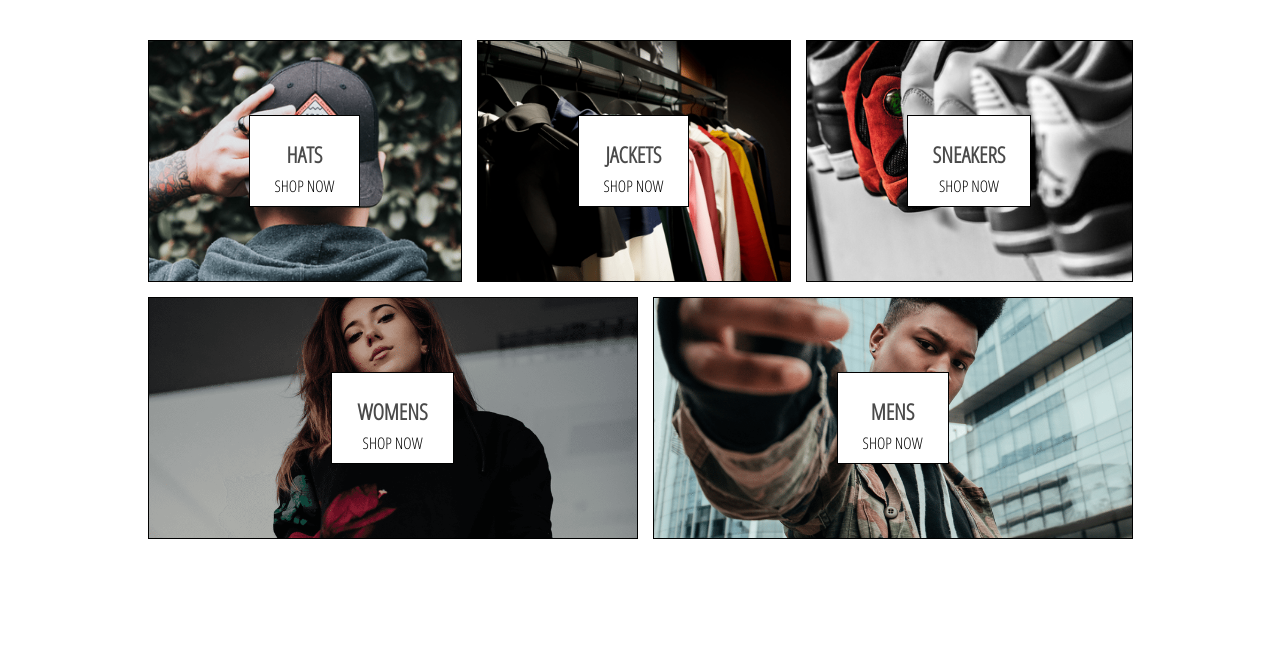
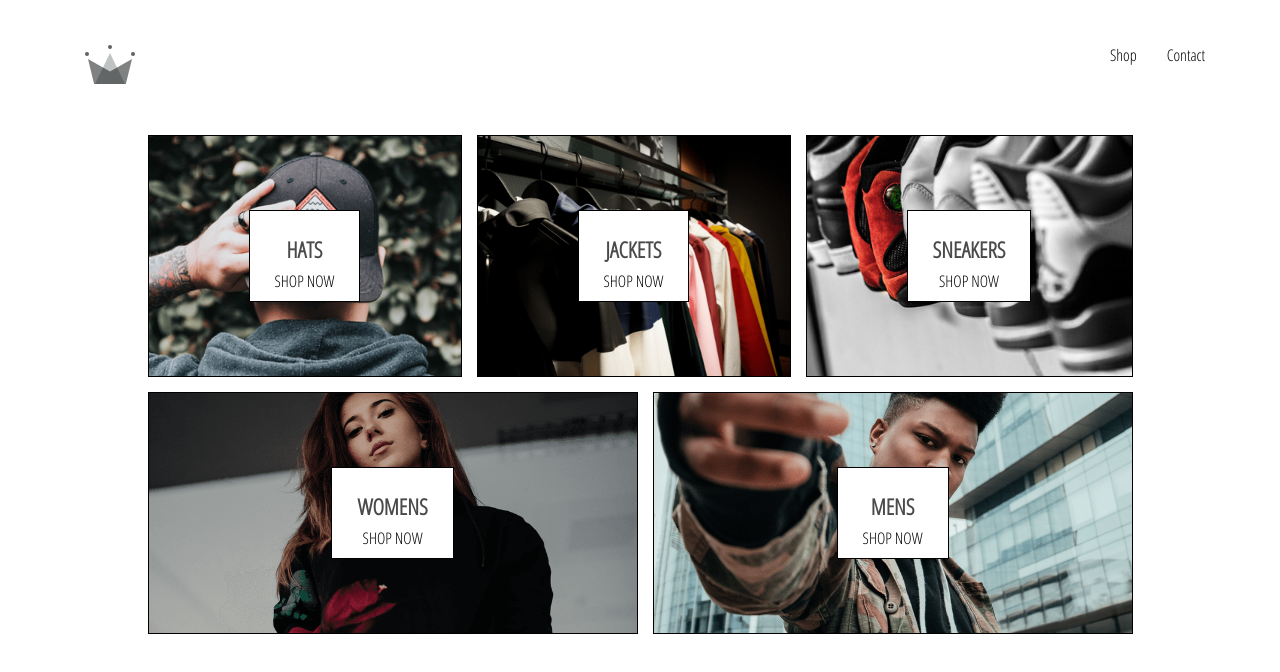
Before and after one commit to Attamjot/crownEcommerce, a React (Create React App) app: page / in a window 1280 px wide. Shown: the top 672 px of the page. Built offline with nearby package versions, Linux system fonts and the light colour scheme.

Commit message:
Added headerComponent and linking to homepage, ShopPage, contactUs page

```diff
--- /dev/null
+++ b/src/components/header/header.component.js
@@ -0,0 +1,20 @@
+import React from 'react';
+import { Link }  from 'react-router-dom';
+import {ReactComponent as Logo} from '../../assets/crown.svg';
+
+import './header.styles.scss';
+
+
+const Header = () => (
+    <div className="header">
+      <Link className="logo-container" to="/">
+        <Logo />
+      </Link>
+      <div className="options">
+          <Link className="option" to="/shop">Shop</Link>
+          <Link className="option" to="/contact">Contact</Link>
+      </div>
+    </div>
+);
+
+export default Header;
--- /dev/null
+++ b/src/components/header/header.styles.scss
@@ -0,0 +1,25 @@
+.header {
+    height: 70px;
+    width: 100%;
+    display: flex;
+    justify-content: space-between;
+    margin-bottom: 25px;
+
+    .logo-container {
+      height: 100%;
+      width: 70px;
+      padding: 25px;
+    }
+
+    .options {
+      width: 50%;
+      height: 100%;
+      display: flex;
+      align-items: center;
+      justify-content: flex-end;
+
+      .option {
+        padding: 10px 15px;
+      }
+    }
+  }
--- a/src/container/App.css
+++ b/src/container/App.css
@@ -2,3 +2,8 @@
     font-family: 'Open Sans Condensed', sans-serif;
     padding: 20px 60px;
 }
+
+a {
+    text-decoration: none;
+    color: black;
+}
--- a/src/container/App.js
+++ b/src/container/App.js
@@ -1,9 +1,14 @@
 import React, { Component } from 'react';
 import './App.css';
 import { Route, Switch } from 'react-router-dom';
+import Header from '../components/header/header.component';
 
 import Homepage from '../pages/homepage/homepage.component';
 import ShopPage from '../pages/shop/shop.component';
+
+const ContactUs = () => (
+  <h1>Contact Us</h1>
+);
 
 const PageNotFound = () => (
   <h1>Page Not Found</h1>
@@ -13,9 +18,11 @@
   render() {
     return (
       <div>
+        <Header />
         <Switch>
           <Route exact path="/" component={Homepage} />
           <Route  exact path="/shop" component={ShopPage} />
+          <Route exact path="/contact" component={ContactUs} />
           <Route component={PageNotFound} />
         </Switch>
       </div>
```
Also changed, not shown: src/assets/crown.svg (added).
